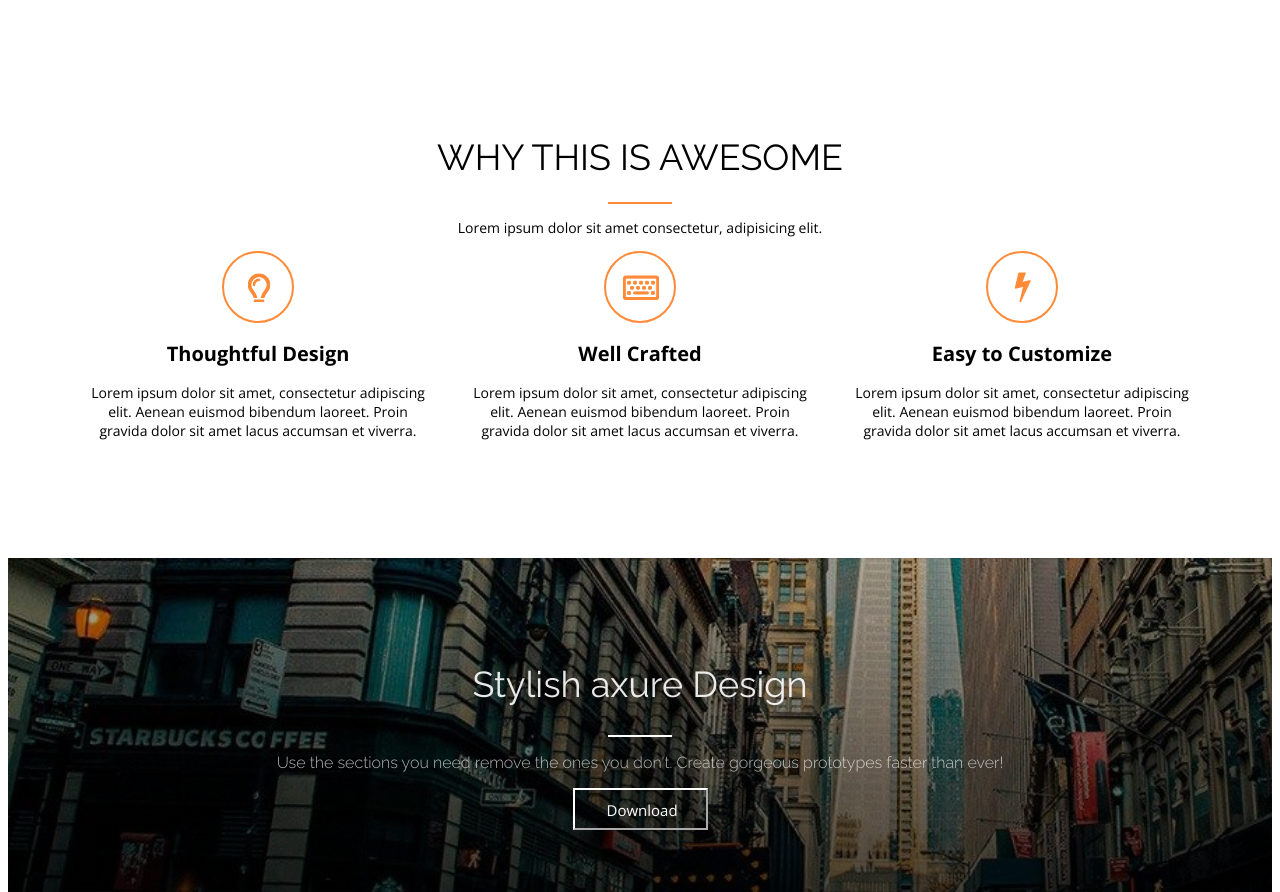
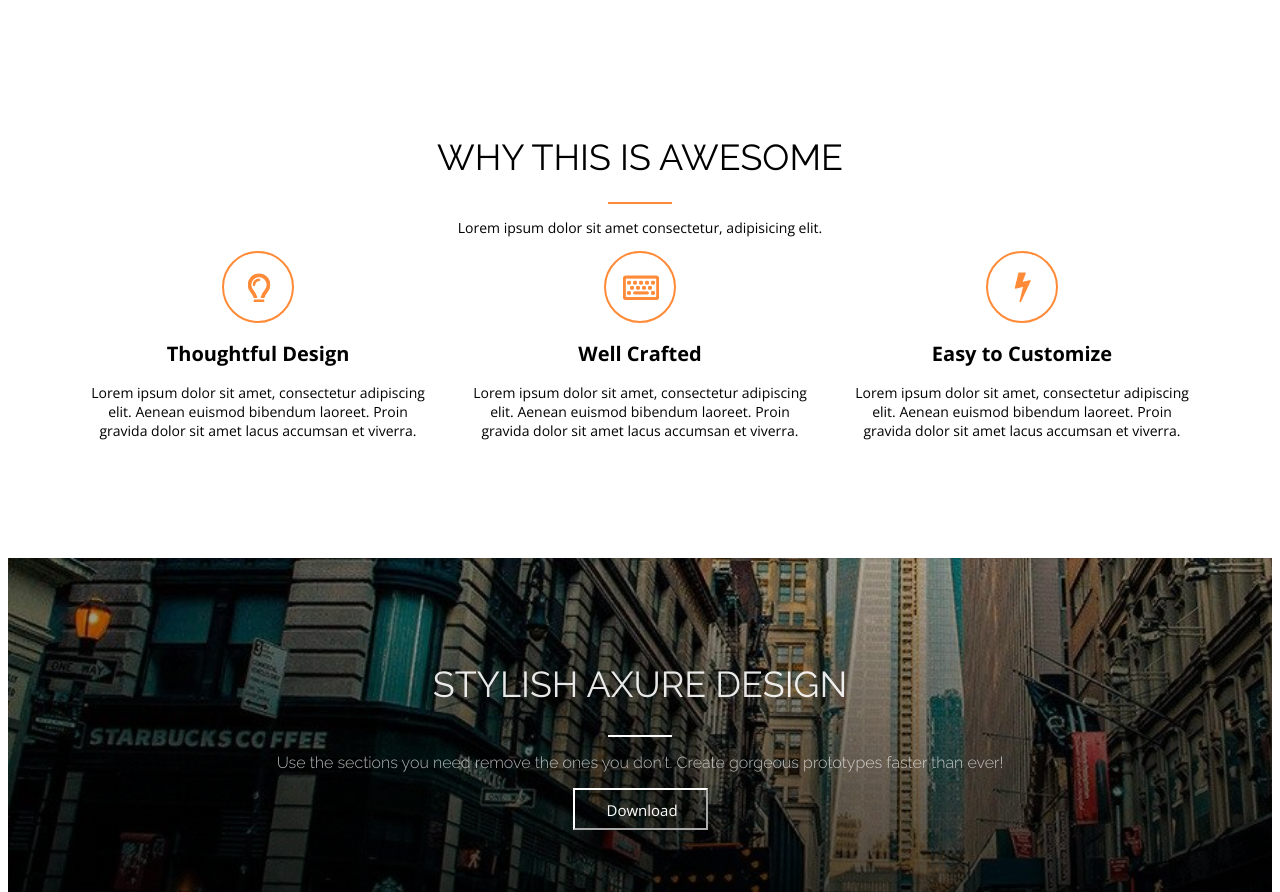
Before and after one commit to Aleksey-Bortnik/Axure-Design, a plain HTML site: page index.html in a window 1280 px wide. Shown: the top 892 px of the page. Drawn offline with nearby package versions, Linux system fonts and the light colour scheme.

Commit message:
h2 CSS modified

```diff
--- a/style/main.css
+++ b/style/main.css
@@ -3,7 +3,6 @@
 .header {
     padding-top: 104px;
     padding-bottom: 104px;
-    /* выровнять остальные маргины по вертикали */
 }
 
 h1 {
@@ -105,6 +104,7 @@ p {
 .main-h2 {
     text-align: center;
     color: rgba(255, 255, 255, 0.9);
+    text-transform: uppercase;
 }
 
 .main-p {
```
